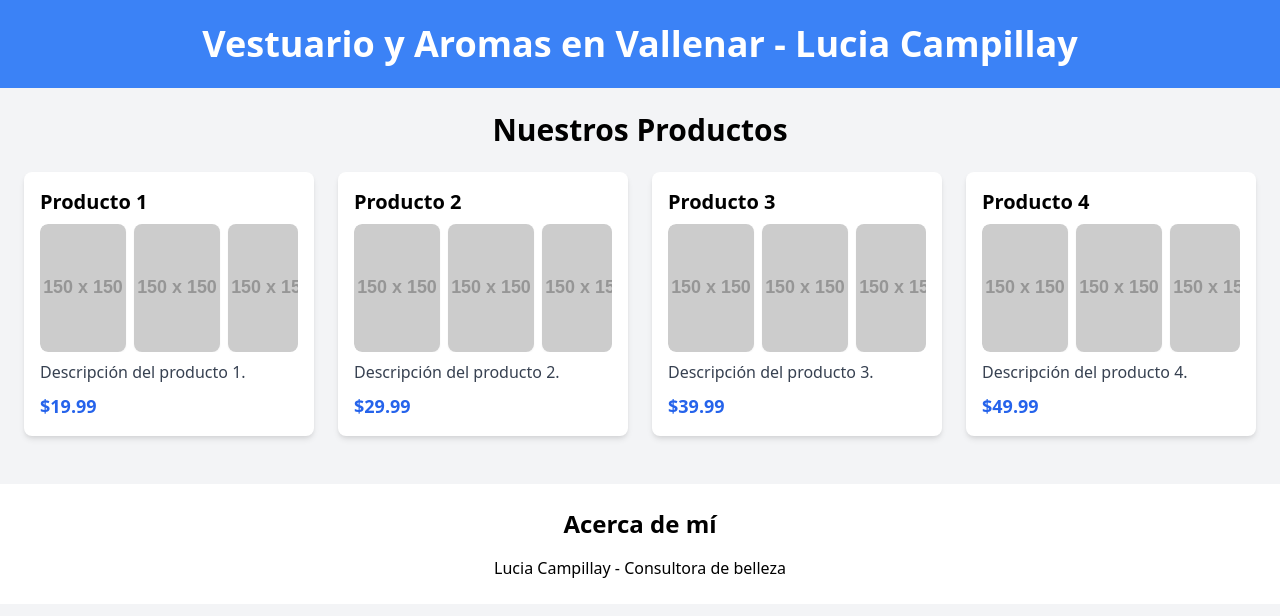
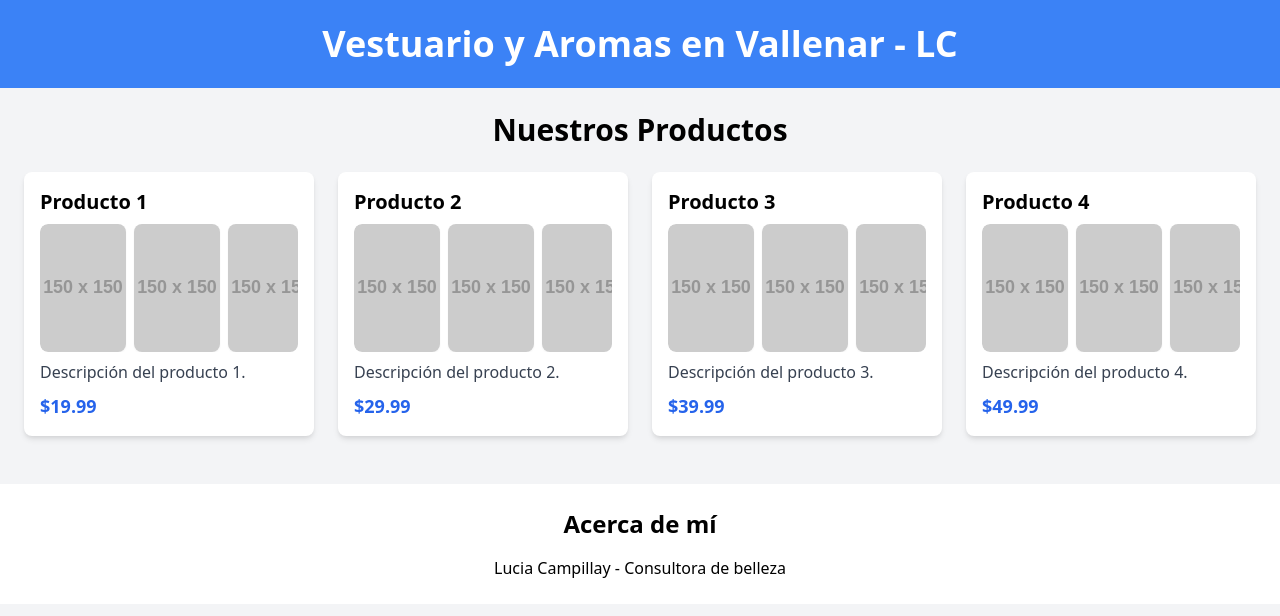
Before and after one commit to shary-lgbt/netlify, a plain HTML site: page index.html in a window 1280 px wide. Drawn offline with nearby package versions, Linux system fonts and the light colour scheme; placeholder pictures from the web are drawn by us.

Commit message:
Update index.html

```diff
--- a/index.html
+++ b/index.html
@@ -9,7 +9,7 @@
 <body class="bg-gray-100">
     <!-- Banner -->
     <header class="bg-blue-500 text-white text-center py-6">
-        <h1 class="text-4xl font-bold">Vestuario y Aromas en Vallenar - Lucia Campillay</h1>
+        <h1 class="text-4xl font-bold">Vestuario y Aromas en Vallenar - LC</h1>
     </header>
 
     <!-- Productos -->
```
